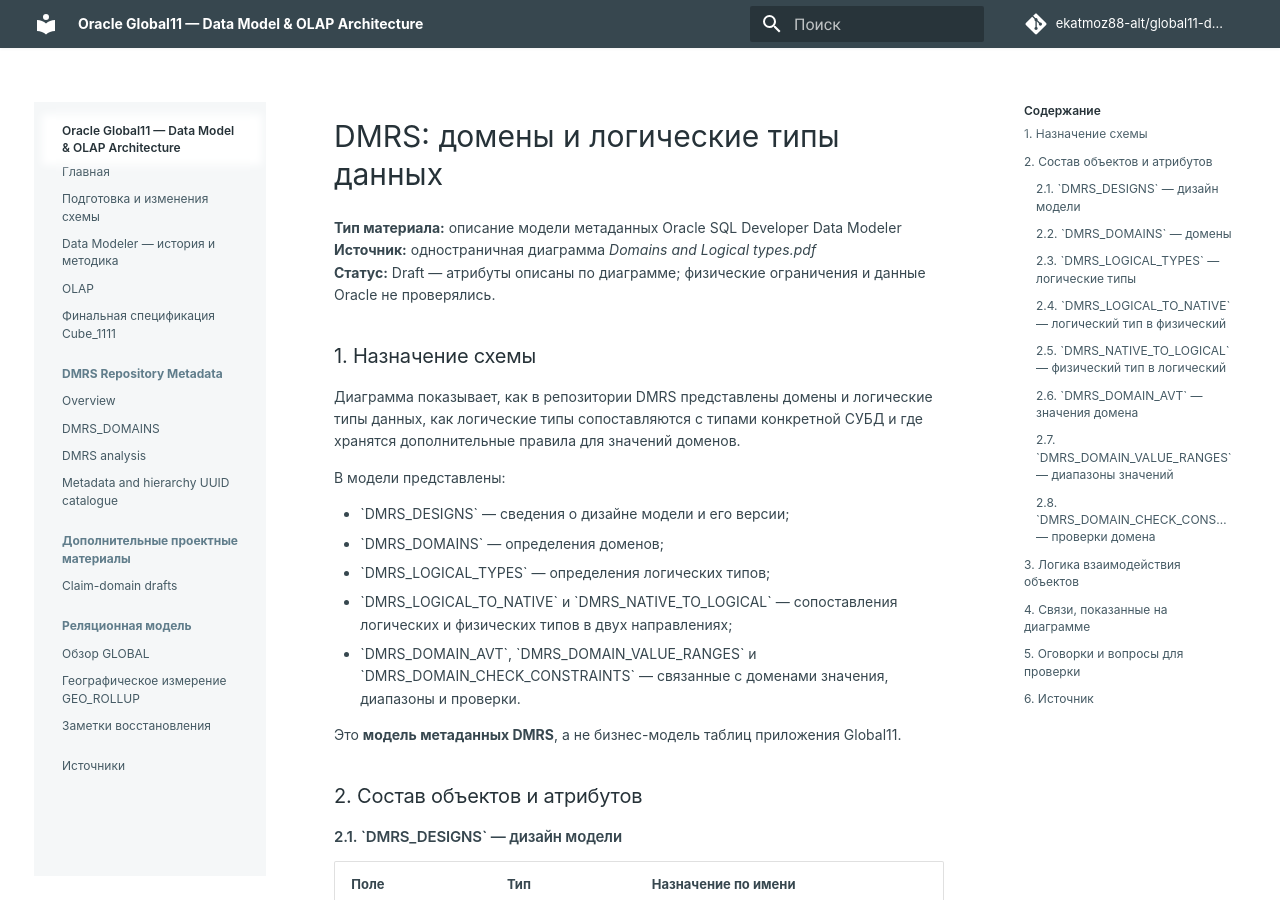
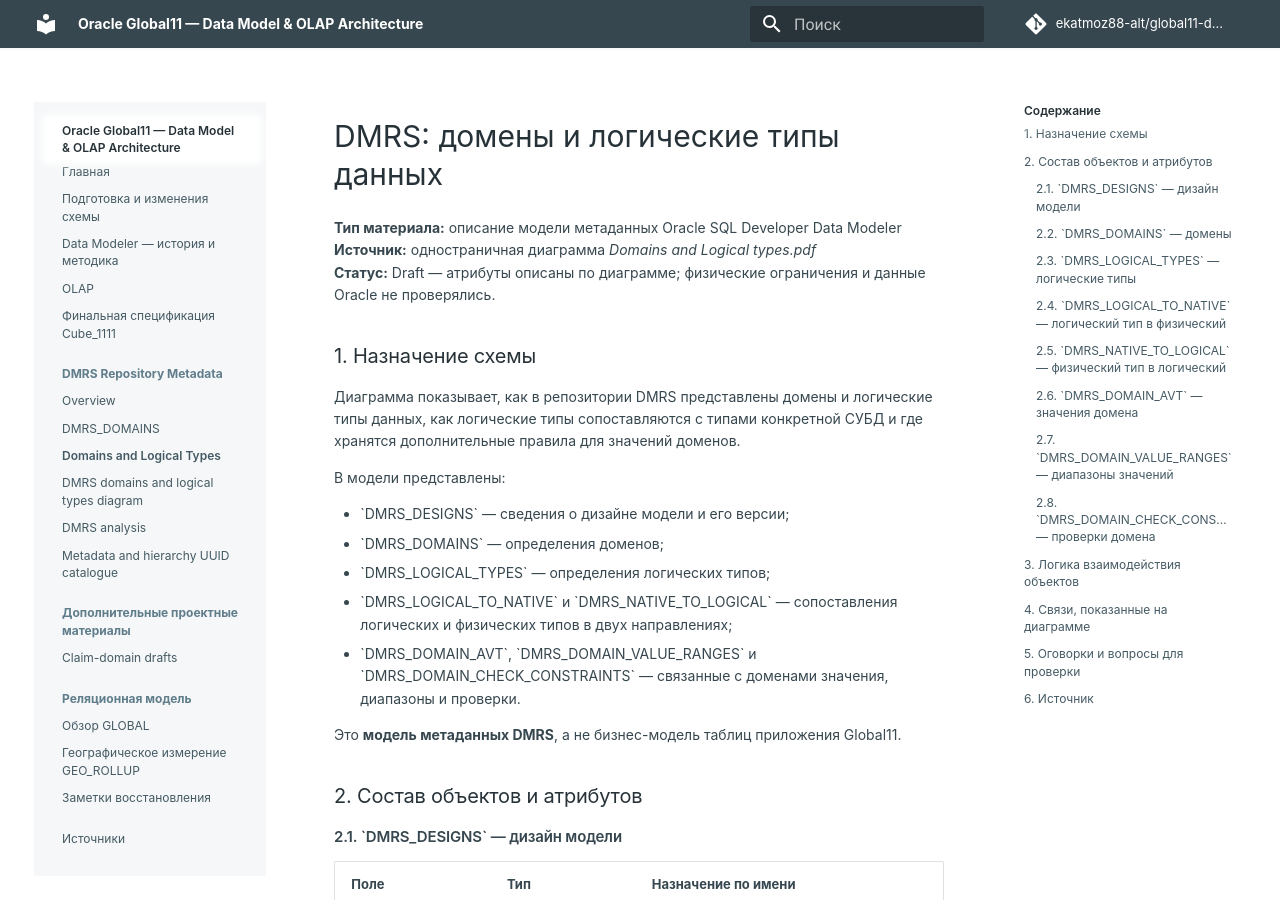
Before and after one commit to ekatmoz88-alt/global11-demo-data-platform, an MkDocs documentation site: the page built from docs/data-dictionary/dmrs-domains-logical-types.md, in a window 1280 px wide and 900 px high. Built offline with MkDocs 1.6.1 and Material for MkDocs 9.7.7, drawn with Linux system fonts in a browser that asks for light colours; comment, search, counter and statistics services are not loaded.

Commit message:
docs: add DMRS domains and logical types to navigation

```diff
--- a/mkdocs.yml
+++ b/mkdocs.yml
@@ -26,6 +26,8 @@ nav:
   - DMRS Repository Metadata:
       - Overview: data-dictionary/index.md
       - DMRS_DOMAINS: data-dictionary/dmrs-domains.md
+      - Domains and Logical Types: data-dictionary/dmrs-domains-logical-types.md
+      - DMRS domains and logical types diagram: model/dmrs-domains-logical-types.mmd
       - DMRS analysis: dmrs-global11-analysis.md
       - Metadata and hierarchy UUID catalogue: dmrs-metadata-catalog.md
   - Дополнительные проектные материалы:
```
